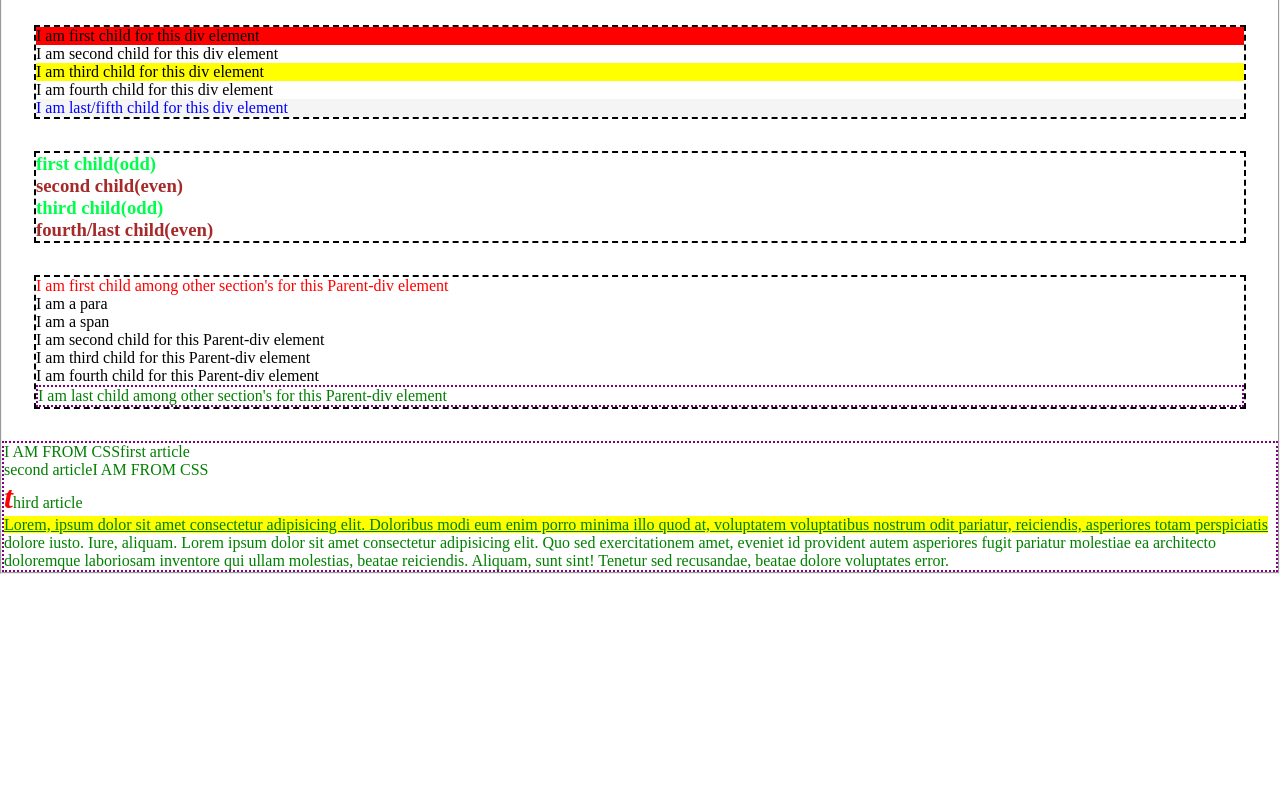
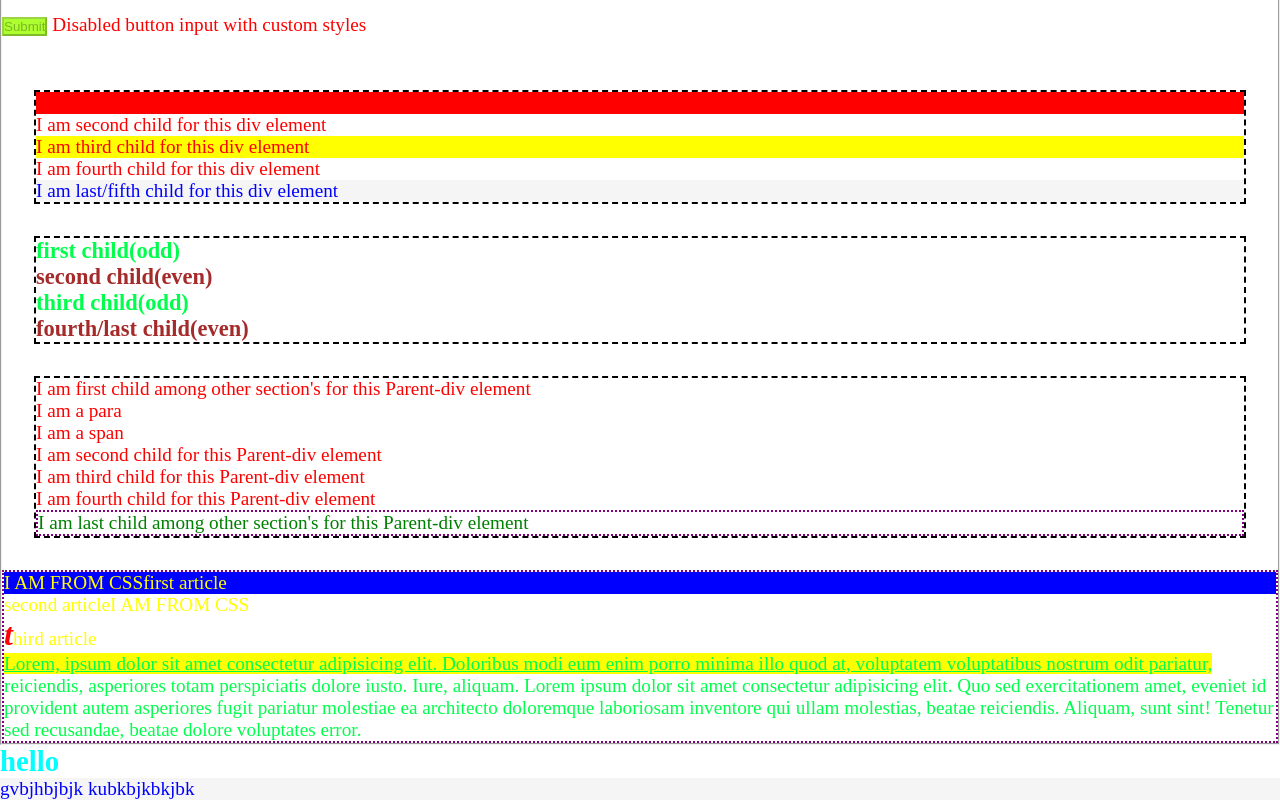
Before and after one commit to kotesh-arya/sadypai-FE-2024, a plain HTML site: page CSS-selectors/index.html in a window 1280 px wide. Shown: the part 346-1146 px from the top of the page. Before the commit the page ends 920 px from the top, so only its background shows below. Drawn offline with Linux system fonts and the light colour scheme.

Commit message:
ADD:About Inheritance, Cascading, Specificity, Border-boxing

```diff
--- a/CSS-selectors/index.html
+++ b/CSS-selectors/index.html
@@ -89,9 +89,24 @@
           <article id="first-article">first article</article>
           <article id="second-article">second article</article>
           <article id="third-article">third article</article>
-          <article id="fourth-article">Lorem, ipsum dolor sit amet consectetur adipisicing elit. Doloribus modi eum enim porro minima illo quod at, voluptatem voluptatibus nostrum odit pariatur, reiciendis, asperiores totam perspiciatis dolore iusto. Iure, aliquam. Lorem ipsum dolor sit amet consectetur adipisicing elit. Quo sed exercitationem amet, eveniet id provident autem asperiores fugit pariatur molestiae ea architecto doloremque laboriosam inventore qui ullam molestias, beatae reiciendis. Aliquam, sunt sint! Tenetur sed recusandae, beatae dolore voluptates error.</article>
+          <article id="fourth-article">
+            Lorem, ipsum dolor sit amet consectetur adipisicing elit. Doloribus
+            modi eum enim porro minima illo quod at, voluptatem voluptatibus
+            nostrum odit pariatur, reiciendis, asperiores totam perspiciatis
+            dolore iusto. Iure, aliquam. Lorem ipsum dolor sit amet consectetur
+            adipisicing elit. Quo sed exercitationem amet, eveniet id provident
+            autem asperiores fugit pariatur molestiae ea architecto doloremque
+            laboriosam inventore qui ullam molestias, beatae reiciendis.
+            Aliquam, sunt sint! Tenetur sed recusandae, beatae dolore voluptates
+            error.
+          </article>
         </section>
       </fieldset>
     </legend>
+
+    <article class="clr-accent" id="example">
+      <h1>hello</h1>
+      <p>gvbjhbjbjk kubkbjkbkjbk</p>
+    </article>
   </body>
 </html>
--- a/CSS-selectors/styles.css
+++ b/CSS-selectors/styles.css
@@ -261,3 +261,48 @@ section:last-of-type {
   text-decoration: underline;
   background-color: yellow;
 }
+
+/* 1. INHERITANCE OF FONT-SPECIFIC PROPERTIES FROM PARENTS TO CHILDREN */
+body {
+  color: red;
+  font-size: larger;
+  box-sizing: border-box;
+  /* Setting border box as value maintains constant explicit width defined on elements, even if the padding/border of the elements is increased */
+}
+
+/* 2. CASCADING - Apply last and latest style property from top to bottom*/
+
+#first-article {
+  background-color: pink;
+}
+
+#first-article {
+  background-color: blue;
+  /* Latest/last one -  gets applied during a repeated styling defined to a same element */
+}
+
+#fourth-article {
+  color: aqua;
+  /* lengthy list of 10 properties */
+  /* lengthy list of 10 properties */
+  /* lengthy list of 10 properties */
+  /* lengthy list of 10 properties */
+  color:rgb(0, 255, 76);
+  /* Latest/last one -  gets applied during a repeated styling defined to a same element */
+}
+
+/* 3.SPECIFICITY - There are 3 main selectors that imply the specificity */
+
+/* 1. Element selectors - LEAST Specificity */
+/* 2. Class selectors - MEDIUM Specificity */
+/* 3. Id selectors -  HIGHEST Specificity */
+
+article {
+  color: yellow;
+}
+.clr-accent {
+  color: chocolate;
+}
+#example {
+  color: aqua;
+}
```
